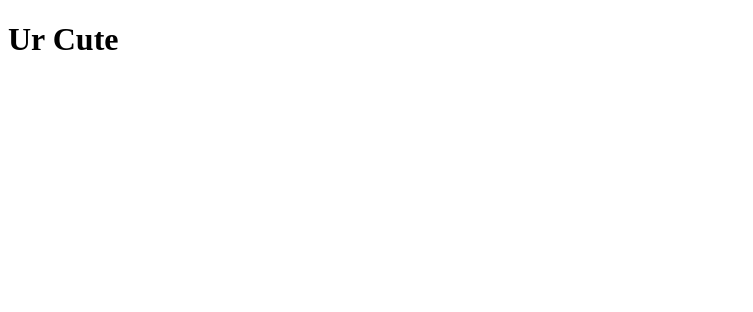
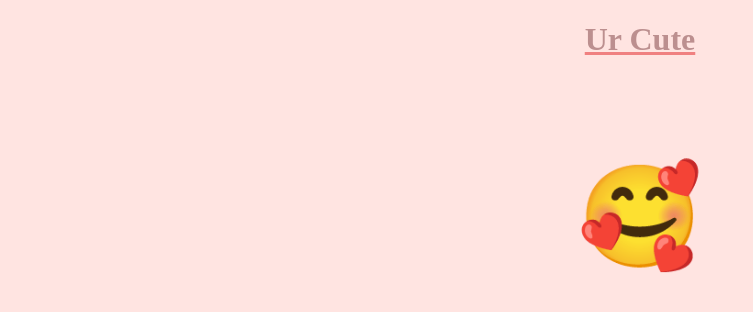
Before and after one commit to Maddman0/secret-website, a plain HTML site: page index.html in a window 1280 px wide. Shown: the whole page, without its empty margins (0-753 px from the left). Drawn offline with Linux system fonts and the light colour scheme.

Commit message:
basic cuteness

```diff
--- a/index.html
+++ b/index.html
@@ -8,7 +8,8 @@
     <link rel="stylesheet" href="style.css">
 </head>
 <body>
-    <h1>Ur Cute</h1>
+    <h1><a href="https://i.pinimg.com/originals/4d/8d/42/4d8d428dbcaef20e0e401f10af952c05.gif">Ur Cute</a></h1>
+    <p id="emoji" style="font-size:100px ">&#x1F618</p>
     <script src="main.js"></script>
 </body>
 </html>
--- a/main.js
+++ b/main.js
@@ -0,0 +1,12 @@
+var frame = 0;
+var emoji = document.getElementById("emoji");
+
+function tick() {
+    frame % 100 <= 20 ? document.title = "hi" : document.title = "dontell anywon";
+    frame % 200 <= 80 ? emoji.textContent = "😘" : emoji.textContent = "🥰";
+    console.log(frame);
+    frame++;
+    window.requestAnimationFrame(tick);
+}
+
+window.requestAnimationFrame(tick);
--- a/style.css
+++ b/style.css
@@ -0,0 +1,14 @@
+h1 {
+    font-size: 2rem;
+    text-align: center;
+}
+
+body {
+    background-color:mistyrose;
+    text-align: center;
+}
+
+a {
+    text-decoration-color: lightcoral;
+    color: rosybrown;
+}
```
